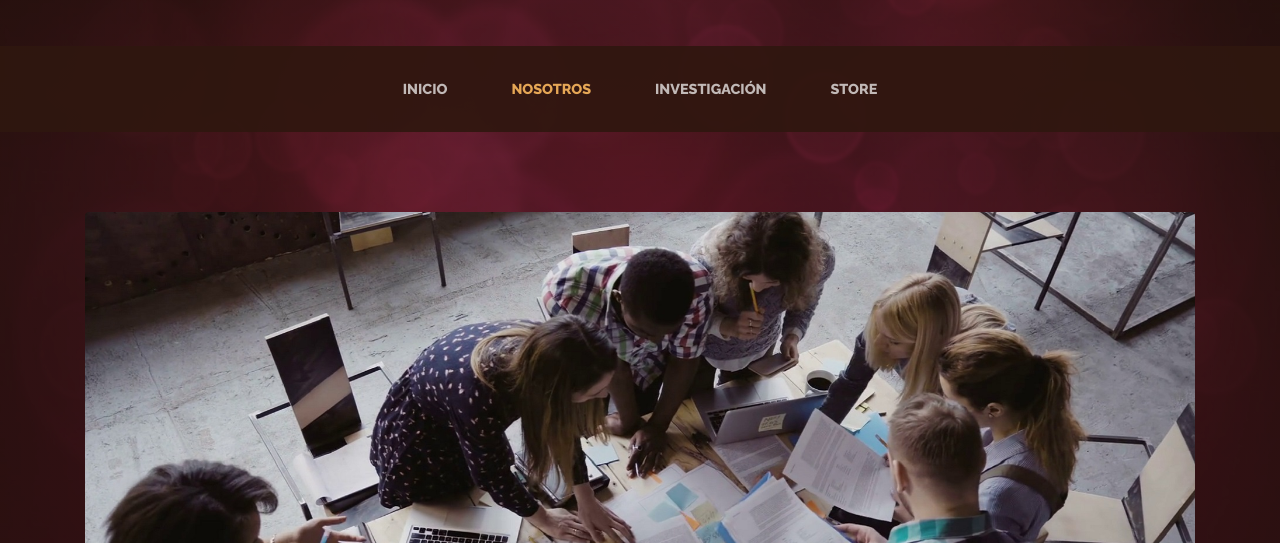
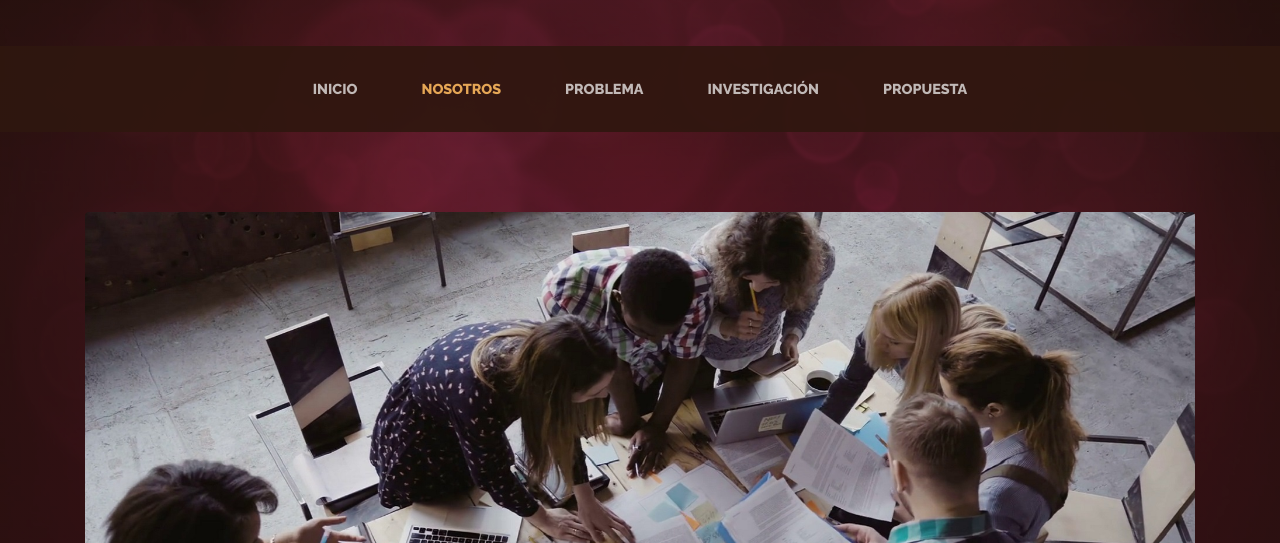
Before and after one commit to ABCBiotechnologies/Equipo17, a website: page nosotros.html in a window 1280 px wide. Shown: the part 228-771 px from the top of the page. Drawn offline with Linux system fonts and the light colour scheme.

Commit message:
Update nosotros.html

```diff
--- a/nosotros.html
+++ b/nosotros.html
@@ -47,10 +47,13 @@
               <a class="nav-link text-uppercase text-expanded" href="nosotros.html">Nosotros</a>
             </li>
             <li class="nav-item px-lg-4">
-              <a class="nav-link text-uppercase text-expanded" href="products.html">Investigación</a>
+              <a class="nav-link text-uppercase text-expanded" href="problema.html">Problema</a>
             </li>
             <li class="nav-item px-lg-4">
-              <a class="nav-link text-uppercase text-expanded" href="store.html">Store</a>
+              <a class="nav-link text-uppercase text-expanded" href="invetigacion.html">Investigación</a>
+            </li>
+            <li class="nav-item px-lg-4">
+              <a class="nav-link text-uppercase text-expanded" href="propuesta.html">Propuesta</a>
             </li>
           </ul>
         </div>
```
